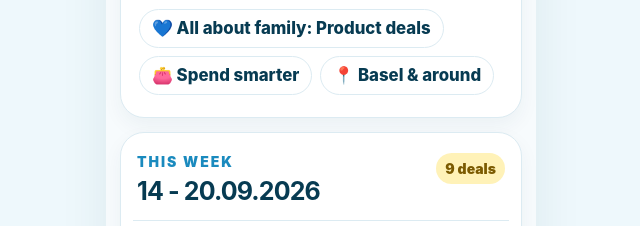
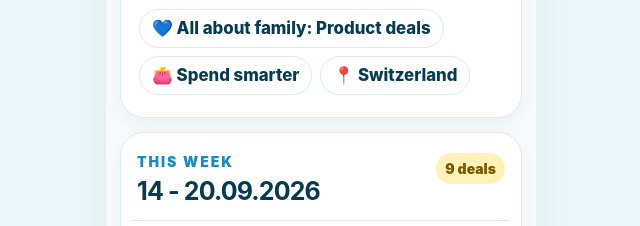
Before and after one commit to 2gg76gcndx-coder/gugubasel, a plain HTML site: page index.html in a window 1280 px wide. Shown: the part 303-529 px from the top of the page, 319-959 px from the left. Drawn offline with Linux system fonts and the light colour scheme.

Commit message:
Change location tag from Basel to Switzerland

```diff
--- a/index.html
+++ b/index.html
@@ -119,7 +119,7 @@ html,body{max-width:100%;overflow-x:hidden} .app-shell{width:100%;max-width:430p
         <div class="hero-tags">
           <span class="hero-tag">💙 All about family: Product deals</span>
           <span class="hero-tag">👛 Spend smarter</span>
-          <span class="hero-tag">📍 Basel &amp; around</span>
+          <span class="hero-tag">📍 Switzerland</span>
         </div>
       </section>
 
```
